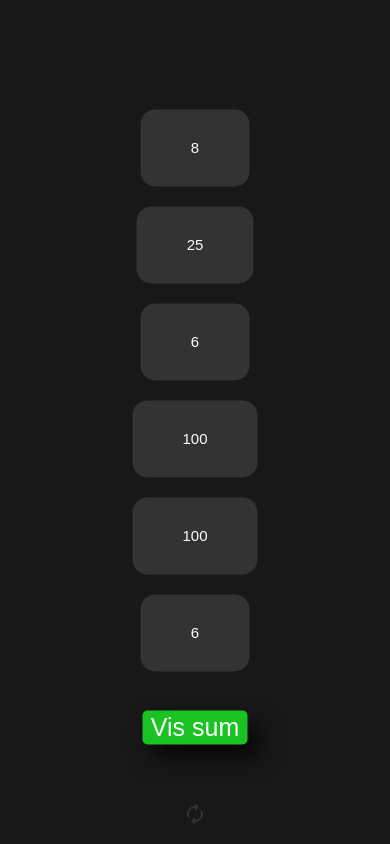
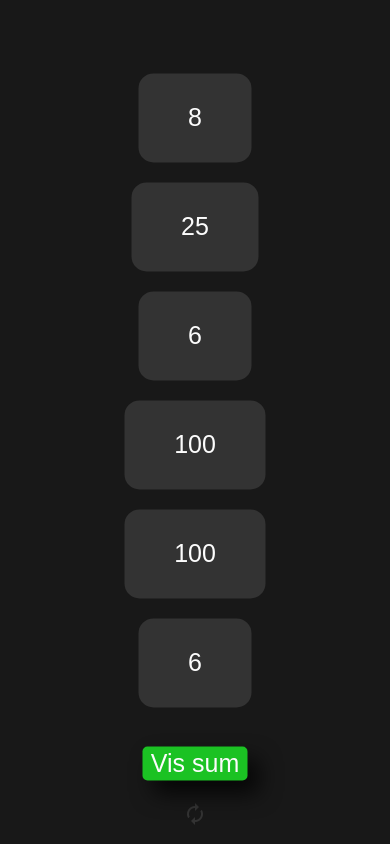
Before and after one commit to ChristofferHennie/numb3rs-webapp, a website built with Parcel: page index.html in a window 390 px wide. Both pictures are taken after a click on the button "Fortsett". Built offline with nearby package versions, Linux system fonts and the light colour scheme.

Commit message:
Added a new padding to the media query on line 164

```diff
--- a/src/index.scss
+++ b/src/index.scss
@@ -157,7 +157,11 @@ input[type='range'] {
 
 @media (max-width: 760px) {
 	.numbersList .listItem {
-		@include text-style(15px);
+		@include text-style(25px);
+	}
+
+	.listItem {
+		padding: 15px 25px;
 	}
 }
 
```
